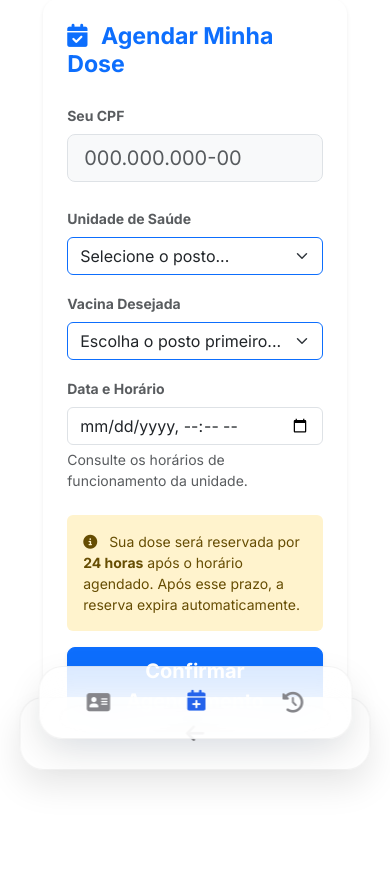
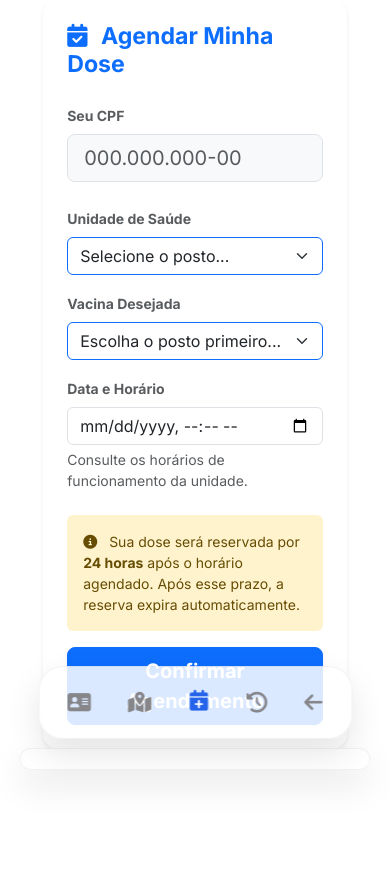
Before and after one commit to jvtrem7/sistema-vacina, a Django app: page /agendar/ in a window 390 px wide. Shown: the part 44-913 px from the top of the page. Run offline with Django 5.2, Linux system fonts and the light colour scheme; data that the repository does not hold is empty; some libraries are stand-ins or nearby versions.

Commit message:
ainda tentando

```diff
--- a/vacinas/templates/vacinas/base.html
+++ b/vacinas/templates/vacinas/base.html
@@ -144,56 +144,21 @@
     <form id="logout-form" action="{% url 'logout' %}" method="post" style="display: none;">{% csrf_token %}</form>
 
     <div class="mobile-app-nav">
-    {% if user.is_authenticated and "/caderneta/" not in request.path and "/postos/" not in request.path %}
-        <!-- Menu Admin Mobile -->
-        <a href="{% url 'home' %}" class="{% if request.resolver_match.url_name == 'home' %}active{% endif %}"><i class="fa-solid fa-house-chimney"></i></a>
-        <a href="{% url 'listar_pacientes' %}" class="{% if request.resolver_match.url_name == 'listar_pacientes' %}active{% endif %}"><i class="fa-solid fa-user-group"></i></a>
-        <a href="{% url 'registrar_dose' %}" class="{% if request.resolver_match.url_name == 'registrar_dose' %}active{% endif %}"><i class="fa-solid fa-circle-plus"></i></a>
-        <a href="{% url 'busca_postos' %}" class="{% if 'postos' in request.path %}active{% endif %}">
-        <i class="fa-solid fa-map-location-dot"></i>
-        </a>
+<div class="mobile-app-nav d-md-none">
+        {% if user.is_authenticated and "/caderneta/" not in request.path and "/postos/" not in request.path %}
+            <a href="{% url 'home' %}" class="{% if request.resolver_match.url_name == 'home' %}active{% endif %}"><i class="fa-solid fa-chart-pie"></i></a>
+            <a href="{% url 'listar_pacientes' %}" class="{% if 'pacientes' in request.path %}active{% endif %}"><i class="fa-solid fa-user-group"></i></a>
+            <a href="{% url 'registrar_dose' %}" class="{% if 'dose' in request.path %}active{% endif %}"><i class="fa-solid fa-circle-plus"></i></a>
+            <a href="#" onclick="event.preventDefault(); document.getElementById('logout-form').submit();" class="text-danger"><i class="fa-solid fa-right-from-bracket"></i></a>
+        {% else %}
+            <a href="{% url 'caderneta_paciente' %}" class="{% if 'caderneta' in request.path %}active{% endif %}"><i class="fa-solid fa-address-card"></i></a>
+            <a href="{% url 'busca_postos' %}" class="{% if 'postos' in request.path %}active{% endif %}"><i class="fa-solid fa-map-location-dot"></i></a>
+            <a href="{% url 'agendar_vacina' %}" class="{% if 'agendar' in request.path %}active{% endif %}"><i class="fa-solid fa-calendar-plus"></i></a>
+            <a href="{% url 'meus_agendamentos' %}" class="{% if 'meus-agendamentos' in request.path %}active{% endif %}"><i class="fa-solid fa-clock-rotate-left"></i></a>
+            <a href="javascript:history.back()"><i class="fa-solid fa-arrow-left"></i></a>
+        {% endif %}
+    </div>
 
-        <!-- Botão Sair no Mobile -->
-        <a href="#" onclick="event.preventDefault(); document.getElementById('logout-form').submit();" class="text-danger">
-            <i class="fa-solid fa-right-from-bracket"></i>
-        </a>
-    {% else %}
-        <!-- Menu Portal Mobile -->
-      <div class="mobile-app-nav d-md-none">
-    {% if user.is_authenticated %}
-        <a href="{% url 'home' %}" class="{% if request.resolver_match.url_name == 'home' %}active{% endif %}">
-            <i class="fa-solid fa-house-chimney"></i>
-        </a>
-
-        <a href="{% url 'busca_postos' %}" class="{% if 'postos' in request.path %}active{% endif %}">
-        <i class="fa-solid fa-map-location-dot"></i>
-    </a>
-        <a href="{% url 'listar_agendamentos' %}" class="{% if 'agendamentos' in request.path %}active{% endif %}">
-            <i class="fa-solid fa-calendar-check"></i>
-        </a>
-        <a href="{% url 'listar_pacientes' %}" class="{% if request.resolver_match.url_name == 'listar_pacientes' %}active{% endif %}">
-            <i class="fa-solid fa-user-group"></i>
-        </a>
-    {% else %}
-        <a href="{% url 'caderneta_paciente' %}" class="{% if 'caderneta' in request.path %}active{% endif %}">
-            <i class="fa-solid fa-address-card"></i>
-        </a>
-
-        <a href="{% url 'agendar_vacina' %}" class="{% if 'agendar' in request.path %}active{% endif %}">
-            <i class="fa-solid fa-calendar-plus"></i>
-        </a>
-
-        <a href="{% url 'meus_agendamentos' %}" class="{% if 'meus-agendamentos' in request.path %}active{% endif %}">
-            <i class="fa-solid fa-clock-rotate-left"></i>
-        </a>
-
-    {% endif %}
-</div>
-
-        <!-- Botão Voltar no Mobile -->
-        <a href="{% url 'index_escolha' %}"><i class="fa-solid fa-arrow-left"></i></a>
-    {% endif %}
-</div>
     <script src="https://cdn.jsdelivr.net/npm/bootstrap@5.3.0/dist/js/bootstrap.bundle.min.js"></script>
 </body>
 </html>
```
